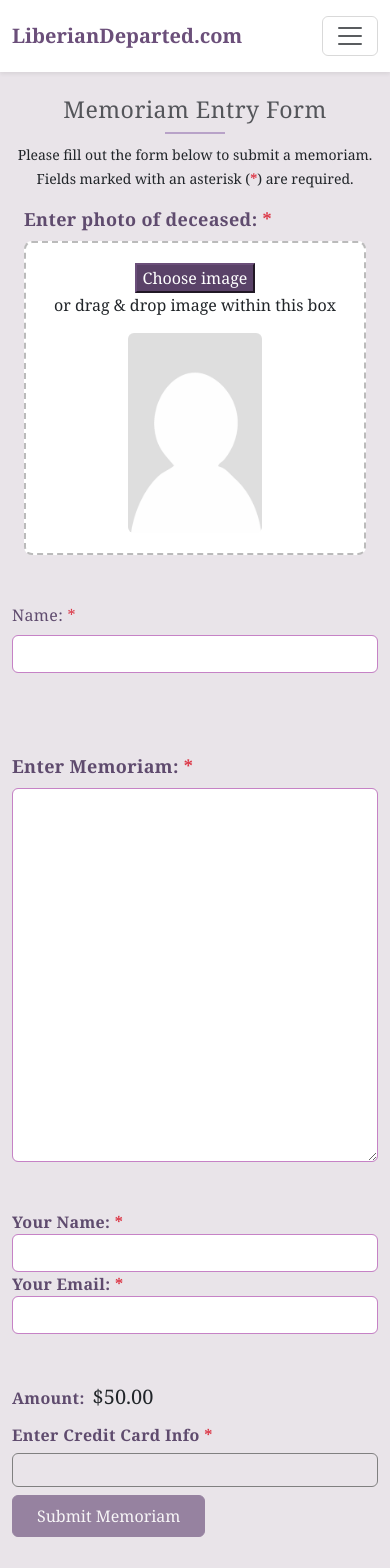
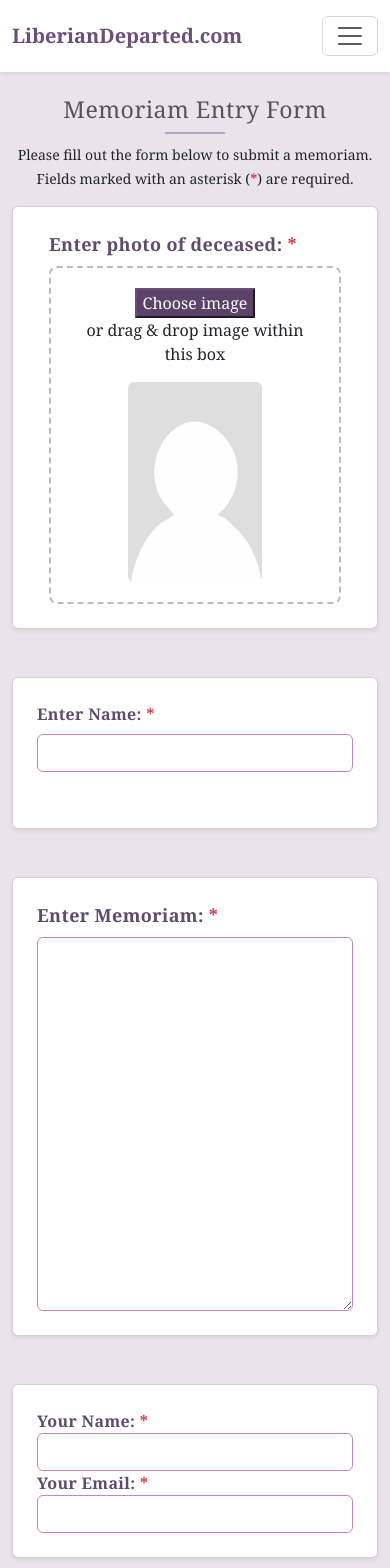
Before and after one commit to Koquay/death-notices, an Angular app in the folder client/: page /enter-memoriam in a window 390 px wide. Shown: the top 1568 px of the page. Built offline with nearby package versions, Linux system fonts and the light colour scheme.

Commit message:
Improve aesthetics of Memoriam

```diff
--- a/client/src/app/memoriam/enter-memoriam/enter-memoriam.component.html
+++ b/client/src/app/memoriam/enter-memoriam/enter-memoriam.component.html
@@ -14,29 +14,33 @@
         class="d-flex flex-column justify-content-center"
       >
         <section class="">
-          <!-- <app-image-upload /> -->
-
+          <div class="card shadow-sm border-05">
+            <div class="card-body p-4">
               <div class="row d-flex justify-content-center">
                 <div class="col-12 col-lg-8">
                   <app-image-upload />
                 </div>
               </div>
+            </div>
+          </div>
         </section>
 
         <section class="mt-5">
+          <div class="card shadow-sm border-05">
+            <div class="card-body p-4">
               <div class="row d-flex justify-content-center">
                 <div class="col-12 col-lg-8">
                   <div class="row d-none d-lg-flex">
                     <div class="col-6 col-lg-4">
-                  <label class="col-form-label"
-                    >Name <span class="text-danger">*</span></label
+                      <label class="col-form-label fw-bold"
+                        >Enter Name <span class="text-danger">*</span></label
                       >
                     </div>
                   </div>
                   <div class="row mb-3">
                     <div class="col-12 col-lg-4 mb-3 mb-lg-0">
-                  <label class="form-label d-lg-none me-2"
-                    >Name: <span class="text-danger">*</span></label
+                      <label class="form-label fw-bold d-lg-none me-2"
+                        >Enter Name: <span class="text-danger">*</span></label
                       ><input
                         class="form-control"
                         type="text"
@@ -47,8 +51,10 @@
                         (change)="saveMemoriamData()"
                         style="border-width: 1.8px; width: 100%"
                         [ngClass]="{
-                      'is-valid': name.valid && (name.dirty || name.touched),
-                      'is-invalid': name.invalid && (name.dirty || name.touched)
+                          'is-valid':
+                            name.valid && (name.dirty || name.touched),
+                          'is-invalid':
+                            name.invalid && (name.dirty || name.touched)
                         }"
                       />
                       <div
@@ -63,11 +69,19 @@
                   </div>
                 </div>
               </div>
+            </div>
+          </div>
         </section>
 
         <section class="mt-5">
+          <div class="card shadow-sm border-05">
+            <div class="card-body p-4">
               <div class="d-flex justify-content-center">
                 <div class="col-12 col-md-8">
+                  <!-- <h5 class="section-title mb-0 d-inline-block">
+                    Enter Memoriam
+                  </h5>
+                  <span class="text-danger d-inline-block">*</span> -->
                   <label class="form-label fw-bold" style="font-size: 18px"
                     >Enter Memoriam: <span class="text-danger">*</span></label
                   ><textarea
@@ -96,8 +110,13 @@
                     "
                     class="alert"
                   >
-                <div *ngIf="announcement.hasError('required')" class="alert">
+                    <div
+                      *ngIf="announcement.hasError('required')"
+                      class="alert"
+                    >
                       <small>announcement is required.</small>
+                    </div>
+                  </div>
                 </div>
               </div>
             </div>
@@ -107,6 +126,8 @@
         <!-- EMAIL -->
 
         <section class="mt-5">
+          <div class="card shadow-sm border-05">
+            <div class="card-body p-4">
               <div class="row justify-content-center">
                 <div class="col-12 col-md-3">
                   <label class="fw-bold">
@@ -134,7 +155,8 @@
 
                   <div
                     *ngIf="
-                  buyer_name.invalid && (buyer_name.dirty || buyer_name.touched)
+                      buyer_name.invalid &&
+                      (buyer_name.dirty || buyer_name.touched)
                     "
                     class="text-danger mt-1"
                   >
@@ -177,14 +199,20 @@
                   </div>
                 </div>
               </div>
+            </div>
+          </div>
         </section>
 
         <section class="mt-5">
+          <div class="card shadow-sm border-05">
+            <div class="card-body p-4">
               <div class="row d-flex justify-content-center">
                 <div class="col-12 col-md-6">
                   <div class="col-12 col-md-4">
                     <label class="form-label fw-bold">Amount:</label>
-                <span class="fs-5 ms-2">{{ memoriamPrice | currency }}</span>
+                    <span class="fs-5 ms-2">{{
+                      memoriamPrice | currency
+                    }}</span>
                   </div>
                   <h6 class="fw-bold mt-2">
                     Enter Credit Card Info <span class="text-danger">*</span>
@@ -197,7 +225,7 @@
                 </div>
               </div>
               <div class="row mt-2 d-flex justify-content-center">
-            <div class="col-12 col-md-4">
+                <div class="col-12 col-md-4 mt-2 justify-content-center">
                   <button
                     class="btn btn-primary px-4 py-2"
                     type="button"
@@ -208,6 +236,8 @@
                   </button>
                 </div>
               </div>
+            </div>
+          </div>
         </section>
       </form>
     </div>
--- a/client/src/app/memoriam/memoriam-edit/memoriam-edit.component.html
+++ b/client/src/app/memoriam/memoriam-edit/memoriam-edit.component.html
@@ -16,32 +16,52 @@
         class="d-flex flex-column justify-content-center"
       >
         <section class="" *ngIf="memoriamEntryModel.editImageMode">
+          <div class="card shadow-sm border-0">
+            <div class="card-body p-4">
               <app-image-upload [operation]="operation" />
+            </div>
+          </div>
         </section>
 
+        <!-- Deceased Image + Name -->
         <section
           class=""
           *ngIf="
             !memoriamEntryModel.editImageMode && memoriamEntryModel.imageId
           "
         >
+          <div class="card shadow-sm border-0">
+            <div class="card-body p-4">
               <div class="row">
                 <div
                   class="col-12 d-flex flex-column justify-content-center align-items-center"
                 >
-              <h4>{{ memoriamEntryModel.name }}</h4>
-
                   <img
                     class="img-fluid memoriam-image"
                     [src]="apiUrl + '/image/' + memoriamEntryModel.imageId"
                     alt="Notice image"
                     loading="lazy"
                   />
+
+                  <h4 class="mt-2">{{ memoriamEntryModel.name }}</h4>
+
+                  <button
+                    class="btn btn-primary btn-secondary px-4 py-2"
+                    type="button"
+                    (click)="toggleEditImageMode()"
+                  >
+                    <span>Edit Image</span>
+                  </button>
+                </div>
+              </div>
             </div>
           </div>
         </section>
 
-        <section class="">
+        <!-- Edit Image Button -->
+        <!-- <section class="">
+          <div class="card shadow-sm border-0">
+            <div class="card-body p-4">
               <div class="row">
                 <div class="row mt-3 d-flex justify-content-center">
                   <div class="col-12 col-md-4 d-flex justify-content-center">
@@ -55,25 +75,27 @@
                   </div>
                 </div>
               </div>
-        </section>
+            </div>
+          </div>
+        </section> -->
 
         <section class="mt-5">
+          <div class="card shadow-sm border-0">
+            <div class="card-body p-4">
               <div class="row d-flex justify-content-center">
                 <div class="col-12 col-lg-8">
                   <div class="row d-none d-lg-flex">
                     <div class="col-6 col-lg-4">
-                  <label class="col-form-label"
-                    >Name: <span class="text-danger">*</span></label
+                      <label class="col-form-label fw-bold"
+                        >Edit Name: <span class="text-danger">*</span></label
                       >
                     </div>
                   </div>
                   <div class="row mb-3">
-                <div class="col-12 col-lg-4 mb-3 mb-lg-0">
+                    <div class="col-12 col-lg-6 mb-3 mb-lg-0">
                       <label class="form-label d-lg-none me-2"
-                    ><strong
-                      ><span class="w-100" style="color: rgb(0, 0, 0)"
-                        >Name: <span class="text-danger">*</span></span
-                      ></strong
+                        ><span class="w-100 col-form-label"
+                          >Edit Name: <span class="text-danger">*</span></span
                         ></label
                       ><input
                         class="form-control"
@@ -85,8 +107,10 @@
                         (change)="saveMemoriamData()"
                         style="border-width: 1.8px; width: 100%"
                         [ngClass]="{
-                      'is-valid': name.valid && (name.dirty || name.touched),
-                      'is-invalid': name.invalid && (name.dirty || name.touched)
+                          'is-valid':
+                            name.valid && (name.dirty || name.touched),
+                          'is-invalid':
+                            name.invalid && (name.dirty || name.touched)
                         }"
                       />
                       <div
@@ -101,9 +125,13 @@
                   </div>
                 </div>
               </div>
+            </div>
+          </div>
         </section>
 
         <section class="mt-5">
+          <div class="card shadow-sm border-0">
+            <div class="card-body p-4">
               <div class="d-flex justify-content-center">
                 <div class="col-12 col-md-8">
                   <label class="form-label fw-bold" style="font-size: 18px"
@@ -134,8 +162,13 @@
                     "
                     class="alert"
                   >
-                <div *ngIf="announcement.hasError('required')" class="alert">
+                    <div
+                      *ngIf="announcement.hasError('required')"
+                      class="alert"
+                    >
                       <small>announcement is required.</small>
+                    </div>
+                  </div>
                 </div>
               </div>
             </div>
```
Also changed, not shown: 3 other files (tests, documents, lock files or other folders). Lines whose indentation alone changed are shown as unchanged.
